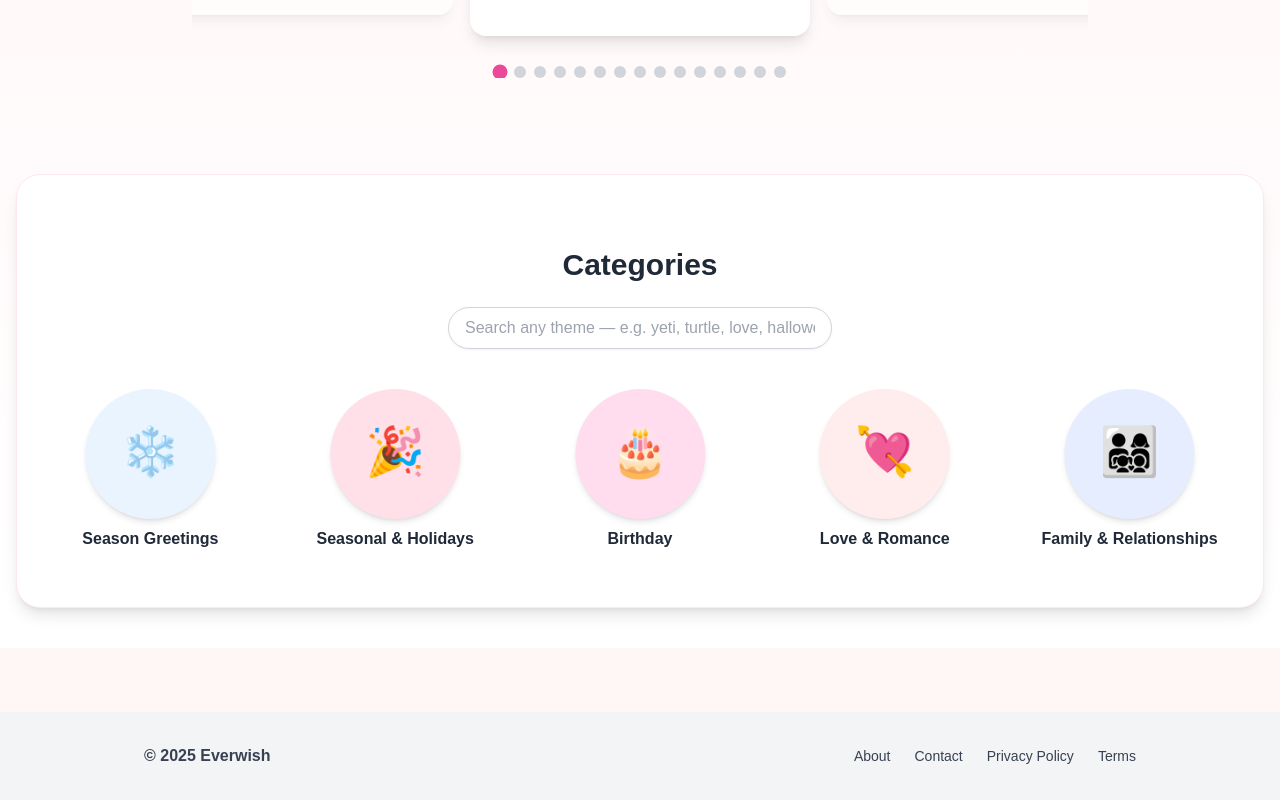
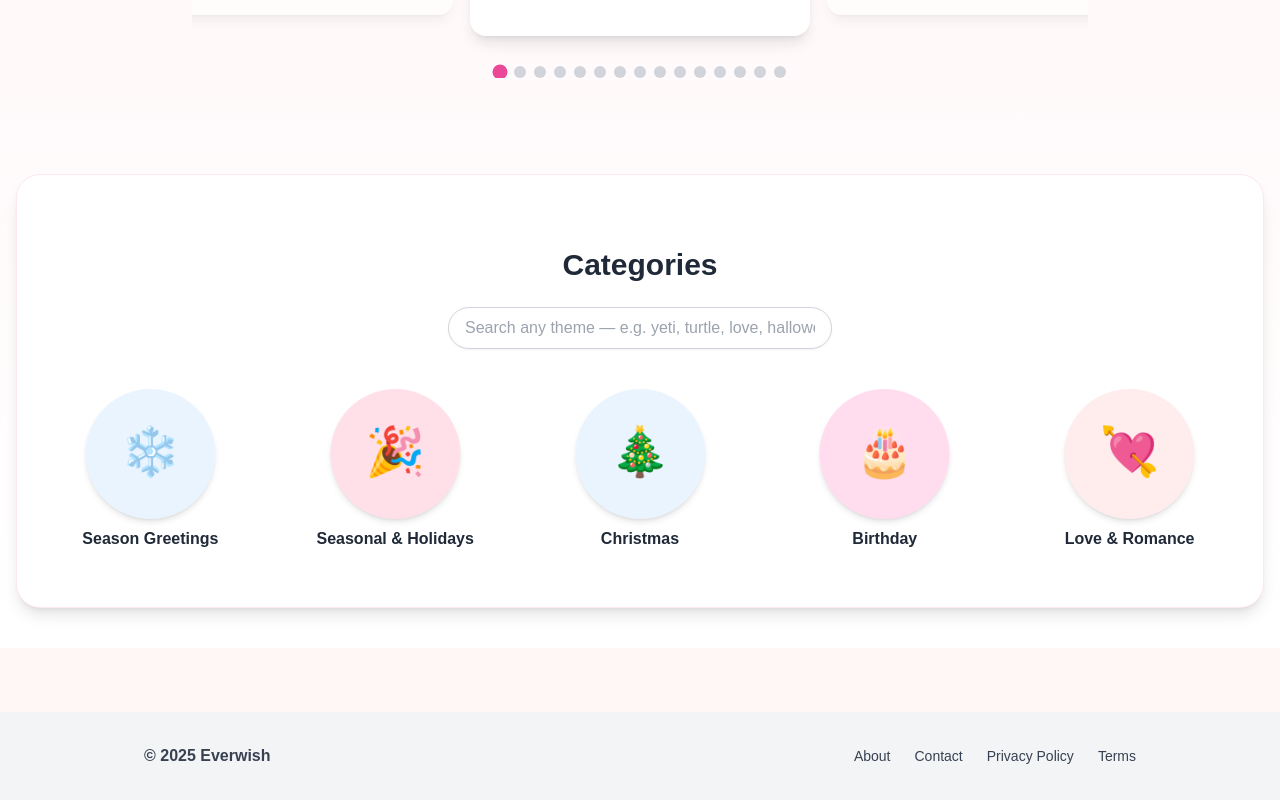
Before and after one commit to everwishhq-commits/EverWish, a Next.js app: page / in a window 1280 px wide. Shown: the part 618-1418 px from the top of the page. Built offline with nearby package versions, Linux system fonts and the light colour scheme; no server answers; grey boxes are pictures that could not be loaded.

Commit message:
Update categories.js

```diff
--- a/components/categories.js
+++ b/components/categories.js
@@ -7,37 +7,25 @@ import { motion } from "framer-motion";
 import Link from "next/link";
 import "swiper/css";
 
+// 🩷 Lista única de categorías sin duplicados
 const allCategories = [
   { name: "Seasonal & Holidays", emoji: "🎉", slug: "seasonal-holidays", color: "#FFE0E9" },
+  { name: "Christmas", emoji: "🎄", slug: "christmas", color: "#EAF4FF" },
   { name: "Birthday", emoji: "🎂", slug: "birthday", color: "#FFDDEE" },
   { name: "Love & Romance", emoji: "💘", slug: "love-romance", color: "#FFECEC" },
   { name: "Family & Relationships", emoji: "👨‍👩‍👧‍👦", slug: "family-relationships", color: "#E5EDFF" },
   { name: "Babies & Parenting", emoji: "👶", slug: "babies-parenting", color: "#DFF7FF" },
+  { name: "Pets & Animal Lovers", emoji: "🐾", slug: "pets-animal-lovers", color: "#FFF3E0" },
+  { name: "Humor & Memes", emoji: "😄", slug: "humor-memes", color: "#E7F7FF" },
   { name: "Weddings & Anniversaries", emoji: "💍", slug: "weddings-anniversaries", color: "#F3E5FF" },
   { name: "Congratulations & Milestones", emoji: "🏆", slug: "congrats-milestones", color: "#FFF3C4" },
-  { name: "School & Graduation", emoji: "🎓", slug: "school-graduation", color: "#E2FFD7" },
-  { name: "Work & Professional", emoji: "💼", slug: "work-professional", color: "#D9F3FF" },
-  { name: "House & Moving", emoji: "🏡", slug: "house-moving", color: "#E8FFF3" },
-  { name: "Health & Support", emoji: "🩺", slug: "health-support", color: "#DFFAFF" },
-  { name: "Sympathy & Remembrance", emoji: "🕊️", slug: "sympathy-remembrance", color: "#F3F3F3" },
-  { name: "Encouragement & Motivation", emoji: "🌟", slug: "encouragement-motivation", color: "#FFF5D9" },
   { name: "Thank You & Appreciation", emoji: "🙏", slug: "thank-you-appreciation", color: "#FFF0E5" },
-  { name: "Invitations & Events", emoji: "✉️", slug: "invitations-events", color: "#FFD9E8" },
-  { name: "Spiritual & Mindfulness", emoji: "🕯️", slug: "spiritual-mindfulness", color: "#EDEAFF" },
-  { name: "Art & Cultural", emoji: "🎨", slug: "art-cultural", color: "#FFEDDF" },
-  { name: "Kids & Teens", emoji: "🧸", slug: "kids-teens", color: "#FFE6FA" },
-  { name: "Humor & Memes", emoji: "😄", slug: "humor-memes", color: "#E7F7FF" },
-  { name: "Pets & Animal Lovers", emoji: "🐾", slug: "pets-animal-lovers", color: "#FFF3E0" },
+  { name: "Inspirations & Quotes", emoji: "📝", slug: "inspirations-quotes", color: "#E8F6FF" },
+  { name: "Adventure", emoji: "🗺️", slug: "adventure", color: "#E8ECFF" },
+  { name: "Friendship", emoji: "🤝", slug: "friendship", color: "#FFEAF5" },
   { name: "Just Because & Everyday", emoji: "💌", slug: "just-because", color: "#FDE6E6" },
   { name: "Gifts & Surprises", emoji: "🎁", slug: "gifts-surprises", color: "#E7E9FF" },
-  { name: "Inspirations & Quotes", emoji: "📝", slug: "inspirations-quotes", color: "#E8F6FF" },
-  { name: "Custom & AI Creations", emoji: "🤖", slug: "custom-ai-creations", color: "#E5FFE2" },
-  { name: "Celebrations", emoji: "🎊", slug: "celebrations", color: "#FFF0C7" },
-  { name: "Holidays", emoji: "🏖️", slug: "holidays", color: "#E4FFF7" },
-  { name: "Adventure", emoji: "🗺️", slug: "adventure", color: "#E8ECFF" },
-  { name: "Friendship", emoji: "🤝", slug: "friendship", color: "#FFEAF5" },
-  { name: "Festivals", emoji: "🎭", slug: "festivals", color: "#FEEAFF" },
-  { name: "Season Greetings", emoji: "❄️", slug: "season-greetings", color: "#EAF4FF" }
+  { name: "Season Greetings", emoji: "❄️", slug: "season-greetings", color: "#EAF4FF" },
 ];
 
 export default function Categories() {
@@ -45,7 +33,7 @@ export default function Categories() {
   const [filtered, setFiltered] = useState(allCategories);
   const [videos, setVideos] = useState([]);
 
-  // 📥 Cargar todos los videos del JSON real
+  // 📦 Cargar index.json (fuente de palabras)
   useEffect(() => {
     async function loadVideos() {
       try {
@@ -53,13 +41,13 @@ export default function Categories() {
         const data = await res.json();
         setVideos(data);
       } catch (err) {
-        console.error("❌ Error loading /videos/index.json:", err);
+        console.warn("⚠️ No se pudo cargar /videos/index.json (modo local activo)");
       }
     }
     loadVideos();
   }, []);
 
-  // 🔍 Buscar coincidencias en videos → mostrar solo categoría principal
+  // 🔍 Buscar coincidencias entre nombres, categorías o tags
   useEffect(() => {
     const q = search.toLowerCase().trim();
     if (!q) {
@@ -69,43 +57,45 @@ export default function Categories() {
 
     const foundCategories = new Set();
 
-    videos.forEach((item) => {
-      const searchableText = [
-        item.name,
-        item.object,
-        item.subcategory,
-        item.category,
-        ...(item.tags || [])
+    videos.forEach((v) => {
+      const text = [
+        v.name,
+        v.object,
+        v.category,
+        v.subcategory,
+        ...(v.categories || []),
+        ...(v.tags || []),
       ]
         .join(" ")
         .toLowerCase();
 
-      if (searchableText.includes(q)) {
-        if (item.category) {
-          foundCategories.add(item.category.trim());
-        }
+      if (text.includes(q)) {
+        // Añade el nombre de categoría real
+        if (v.categories?.length) v.categories.forEach((c) => foundCategories.add(c));
+        else if (v.category) foundCategories.add(v.category);
       }
     });
 
-    const matches = allCategories.filter((cat) =>
-      [...foundCategories].some(
-        (f) => f.toLowerCase().replace("&", "and").includes(cat.name.toLowerCase().split("&")[0].trim())
+    const matched = allCategories.filter((cat) =>
+      [...foundCategories].some((c) =>
+        cat.name.toLowerCase().includes(c.toLowerCase().split("&")[0].trim())
       )
     );
 
-    setFiltered(matches.length > 0 ? matches : []);
+    setFiltered(matched.length > 0 ? matched : []);
   }, [search, videos]);
 
   return (
     <section id="categories" className="text-center py-10 px-3 overflow-hidden">
-      <h2 className="text-2xl md:text-3xl font-bold mb-6 text-gray-800">
-        Categories
-      </h2>
+      <h2 className="text-2xl md:text-3xl font-bold mb-6 text-gray-800">Categories</h2>
 
-      {/* 🔎 Barra de búsqueda */}
+      {/* 🔎 Barra de búsqueda limpia sin autofill */}
       <div className="flex justify-center mb-10">
         <input
           type="text"
+          name="search"
+          autoComplete="off"
+          spellCheck="false"
           placeholder="Search any theme — e.g. yeti, turtle, love, halloween..."
           value={search}
           onChange={(e) => setSearch(e.target.value)}
@@ -117,16 +107,13 @@ export default function Categories() {
       <Swiper
         slidesPerView={3.2}
         spaceBetween={16}
-        centeredSlides={true}
-        loop={true}
-        autoplay={{
-          delay: 2500,
-          disableOnInteraction: false,
-        }}
+        centeredSlides
+        loop
+        autoplay={{ delay: 2500, disableOnInteraction: false }}
         speed={1000}
         breakpoints={{
-          0: { slidesPerView: 2.4, spaceBetween: 10 },
-          640: { slidesPerView: 3.4, spaceBetween: 14 },
+          0: { slidesPerView: 2.2, spaceBetween: 8 },
+          640: { slidesPerView: 3.5, spaceBetween: 14 },
           1024: { slidesPerView: 5, spaceBetween: 18 },
         }}
         modules={[Autoplay]}
@@ -171,4 +158,4 @@ export default function Categories() {
       </Swiper>
     </section>
   );
-                        }
+        }
```
